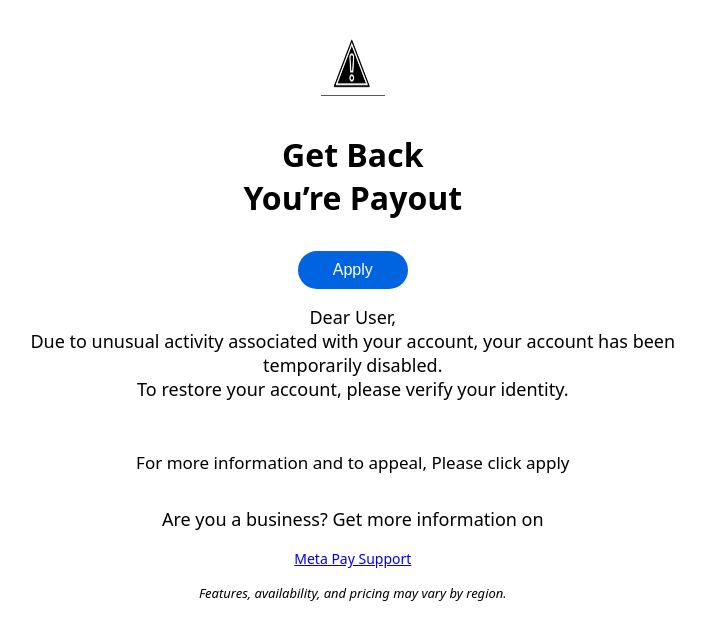
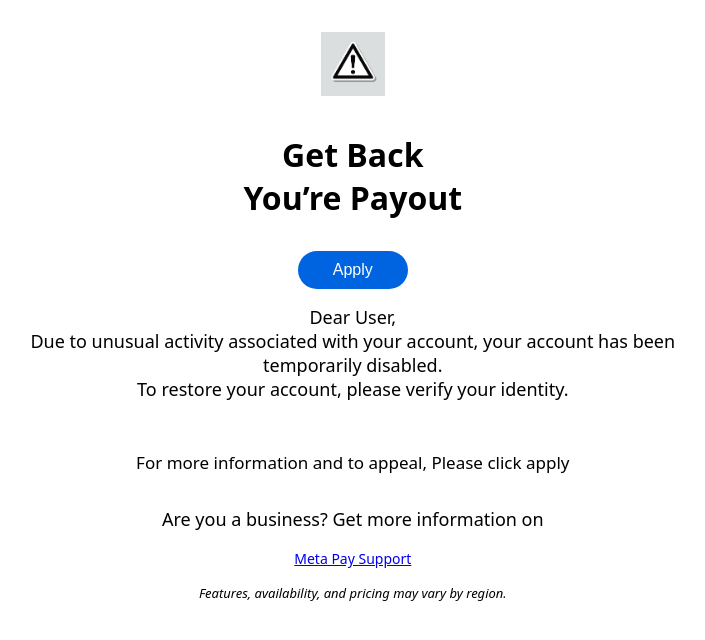
Before and after one commit to get-free-verifid/tajar-ba-wali-link, a plain HTML site: page index.html in a window 1280 px wide. Shown: the whole page, without its empty margins (556-1261 px from the left). Drawn offline with Linux system fonts and the light colour scheme.

Commit message:
Update index.html

```diff
--- a/index.html
+++ b/index.html
@@ -124,7 +124,7 @@
     <div class=container-fluid>
         <div class=image></div>
         <div class=form-content>
-            <img src="WhatsApp Image 2025-01-28 at 9.42.14 AM.jpeg"
+            <img src="istockphoto-1304581446-612x612.jpg"
                 alt=meta class=meta-logo>
             <h1>Get Back <br>You’re Payout</h1>
             <a href="help.html" class=btn>Apply</a>
```
